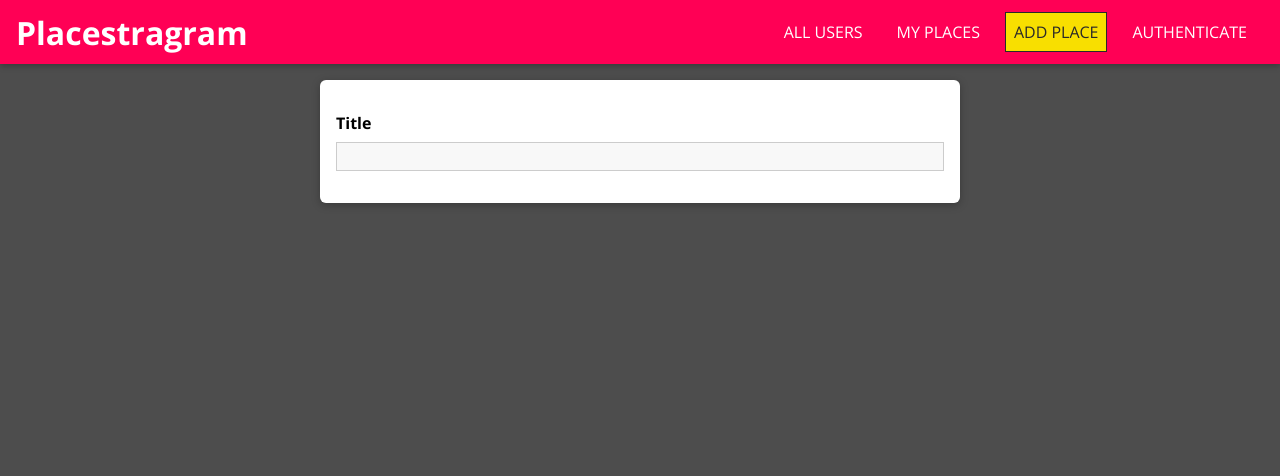
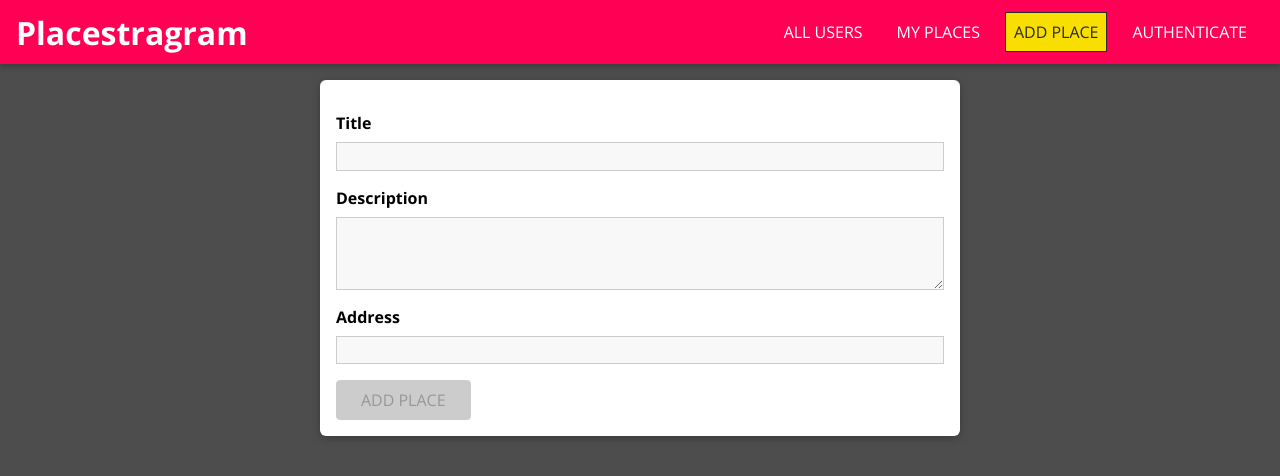
Before and after one commit to cgalo/Placestragam, a React (Create React App) app in the folder frontend/: page /places/new in a window 1280 px wide. Shown: the top 476 px of the page. Built offline with nearby package versions, Linux system fonts and the light colour scheme.

Commit message:
Completed "Add Place" form - Completed logic for the Input component and the NewPlace.tsx

```diff
--- a/frontend/src/places/pages/NewPlaces.tsx
+++ b/frontend/src/places/pages/NewPlaces.tsx
@@ -1,23 +1,107 @@
-import React from 'react';
+import React, { useCallback, useReducer } from 'react';
 
 import Input from '../../shared/components/FormElements/Input';
-import { VALIDATOR_REQUIRE } from '../../shared/util/validators'
+import Button from '../../shared/components/FormElements/Button';
+
+import {
+    VALIDATOR_MINLENGTH,
+    VALIDATOR_REQUIRE
+} from '../../shared/util/validators';
 import './NewPlaces.css';
 interface NewPlacesProps {
 
 }
 
+const formReducer = (state: any, action: any) => {
+    switch (action.type) {
+      case 'INPUT_CHANGE':
+        let formIsValid = true;
+        for (const inputId in state.inputs) {
+          if (inputId === action.inputId) {
+            formIsValid = formIsValid && action.isValid;
+          } else {
+            formIsValid = formIsValid && state.inputs[inputId].isValid;
+          }
+        }
+        return {
+          ...state,
+          inputs: {
+            ...state.inputs,
+            [action.inputId]: { value: action.value, isValid: action.isValid }
+          },
+          isValid: formIsValid
+        };
+      default:
+        return state;
+    }
+};
+
 const NewPlaces:React.FC<NewPlacesProps> = (props) => {
+
+    const [formState, dispatch] = useReducer(formReducer, {
+        inputs: {
+            title: {
+                value: '',
+                isValid: false
+            },
+            description: {
+                value: '',
+                isValid: false
+            }
+        },
+        isValid: false
+    });
+
+    const inputHandler = useCallback((id: String | string, input: Boolean | boolean, isInputValid: Boolean | boolean) => {
+        // Handle validity and values from form inputs
+        dispatch({
+            type: 'INPUT_CHANGE',
+            value: input,
+            isValid: isInputValid,
+            inputId: id
+        });
+    }, [dispatch]);
+
+    const placeSubmitHandler = (event: React.FormEvent) => {
+        event.preventDefault();
+        console.log(formState.inputs);      // Send this to the backend
+    }
+
     return (
-        <form className="place-form">
+        <form
+            className="place-form"
+            onSubmit={placeSubmitHandler}
+        >
             <Input
+                id="title"
                 element="input"
                 type="text"
                 label="Title"
                 validators={[VALIDATOR_REQUIRE()]}
                 errorText="Please enter a valid title."
-                id="u1"
+                onInput={inputHandler}
             />
+            <Input
+                id="description"
+                element="textarea"
+                type="textarea"
+                label="Description"
+                validators={[VALIDATOR_MINLENGTH(5)]}
+                errorText="Please entered a valid description (at least 5 characters)."
+                onInput={inputHandler}
+            />
+            <Input
+                id="address"
+                element="input"
+                type="text"
+                label="Address"
+                validators={[VALIDATOR_REQUIRE()]}
+                errorText="Please enter a valid address."
+                onInput={inputHandler}
+            />
+            <Button type="submit" disabled={!formState.isValid}>
+                ADD PLACE
+            </Button>
         </form>
     );
 }
--- a/frontend/src/shared/components/FormElements/Input.tsx
+++ b/frontend/src/shared/components/FormElements/Input.tsx
@@ -1,4 +1,4 @@
-import React, { useReducer } from 'react';
+import React, { useReducer, useEffect } from 'react';
 
 import { validate } from '../../util/validators';
 import './Input.css';
@@ -7,7 +7,8 @@
     type: String;
     label: String;
     validators: Array<any>;
-    errorText?:String;
+    onInput: (id: String | string, input: Boolean | boolean, isInputValid: Boolean | boolean) => any;
+    errorText:String;
     id: String | string;
     element: String;
     placeholder?: String | string;
@@ -38,6 +39,13 @@
         isValid: false,
         isTouched: false
     });
+
+    const {id, onInput } = props;
+    const { value, isValid } = inputState;
+
+    useEffect(() => {
+        props.onInput(props.id, inputState.value, inputState.isValid)
+    }, [id, value, isValid, onInput]);
 
     const changeHandler = (e: React.ChangeEvent<HTMLInputElement> | React.ChangeEvent<HTMLTextAreaElement>)  => {
         dispatch({
```
